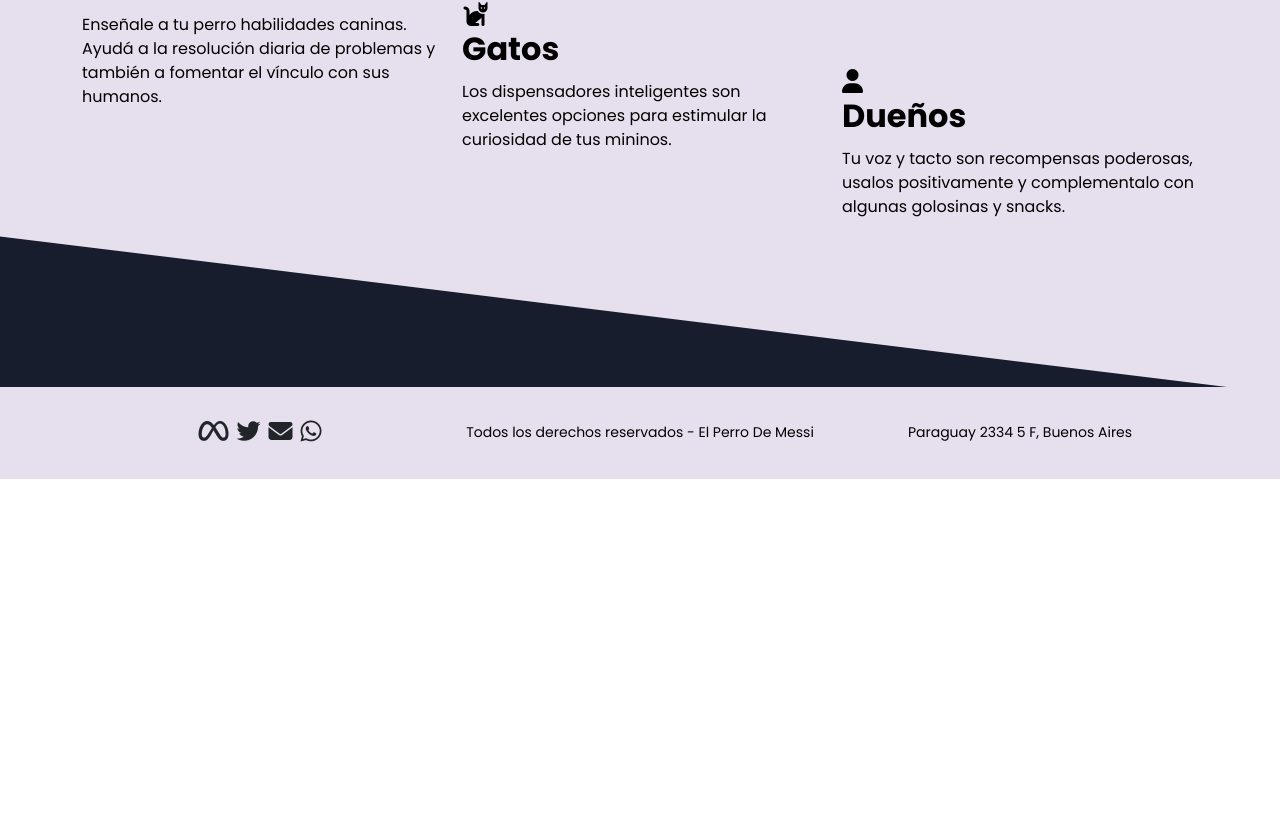
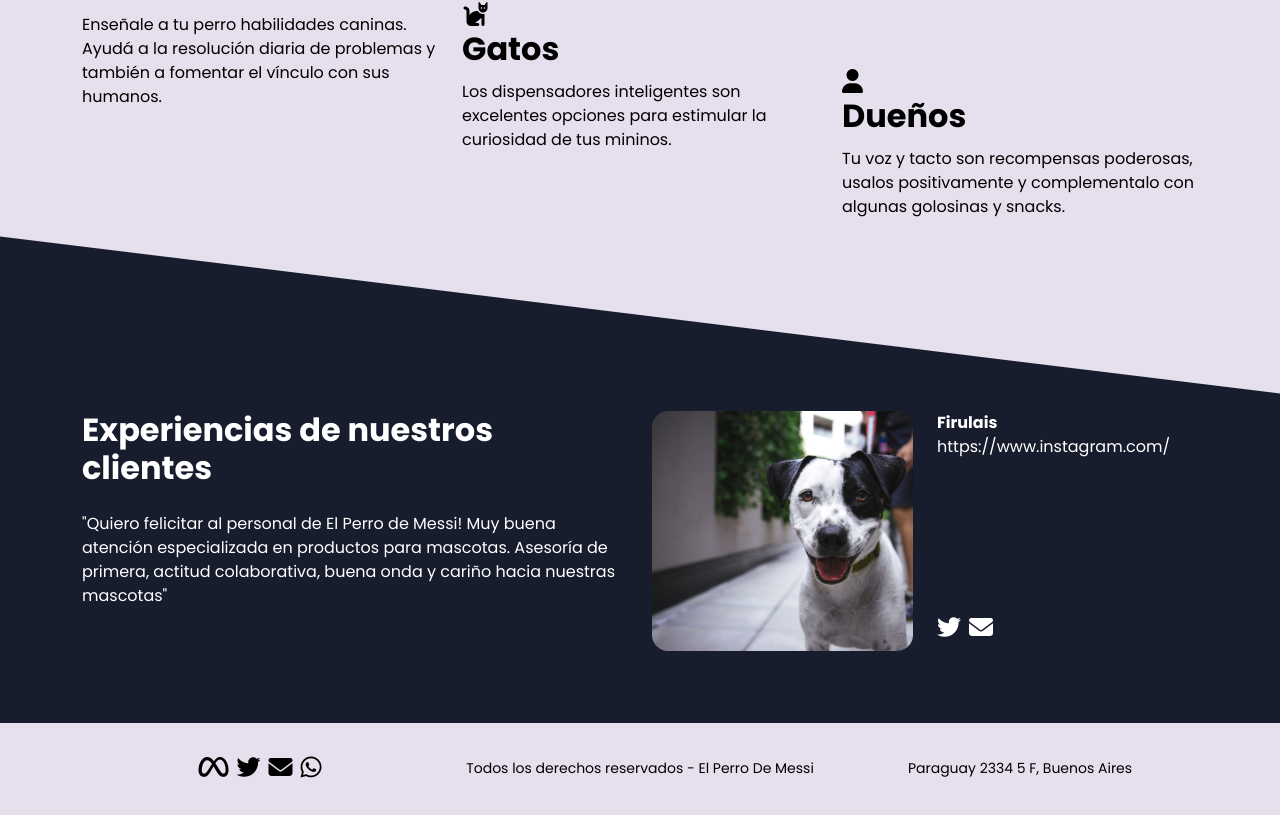
Before and after one commit to rjuarez1903/el-perro-de-messi, a Vue app: page / in a window 1280 px wide. Shown: the part 901-1716 px from the top of the page. Before the commit the page ends 1380 px from the top, so only its background shows below. Built offline with nearby package versions, Linux system fonts and the light colour scheme; a web font is replaced by a local one.

Commit message:
add clients component

```diff
--- /dev/null
+++ b/src/components/Clients.vue
@@ -0,0 +1,67 @@
+<template>
+   <div class="container py-5">
+        <div class="row">
+            <div class="col-md-12 col-lg-6">
+                <h2 class="mb-4 fw-bold" >Experiencias de nuestros clientes</h2>
+                <p>"Quiero felicitar al personal de El Perro de Messi! Muy buena atención especializada en productos para mascotas. Asesoría de primera, actitud colaborativa, buena onda y cariño hacia nuestras mascotas"</p>
+            </div>
+            <div class="col-md-6 col-lg-3">
+                <img src="../assets/dog.jpg" alt="Perro">
+            </div>
+            <div class="col-md-6 col-lg-3 d-flex flex-column">
+                <p class="fw-bold mb-0">Firulais</p>
+                <a href="https://www.instagram.com/" target="_blank" class="mt-0 instagram-link">https://www.instagram.com/</a>
+                <nav class="d-flex gap-3 mt-auto">
+                    <ul class="navbar-nav flex-row gap-2">
+                        <li class="nav-item">
+                            <SocialIcon
+                                urlTarget="https://www.twitter.com/"
+                                faIcon="fa-brands fa-twitter"
+                            />
+                        </li>
+                        <li class="nav-item">
+                            <SocialIcon
+                                urlTarget="mailto:perrito@gmail.com"
+                                faIcon="fa-solid fa-envelope"
+                            />
+                        </li>
+                    </ul>
+                </nav>
+            </div>
+        </div>
+    </div>
+</template>
+
+<script>
+    import SocialIcon from './SocialIcon.vue';
+
+    export default {
+        components: {
+            SocialIcon,
+        }
+    }
+</script>
+
+<style scoped>
+
+    a {
+        color: var(--claro) !important;
+    }
+
+    .instagram-link {
+        text-decoration: none;
+    }
+
+    .instagram-link:hover {
+        color: var(--colorBoton) !important;
+    }
+
+
+    img {
+        width: 100%;
+        object-fit: cover;
+        height: 15rem;
+        border-radius: 1rem;
+        /* transition: .3s ease all; */
+    }
+</style>
--- a/src/components/Hero.vue
+++ b/src/components/Hero.vue
@@ -2,7 +2,7 @@
     <div class="container">
         <div class="row">
             <div class="col-md-6 col-lg-7 d-flex flex-column mb-5">
-                <h1><img class="img-titulo w-100" src="../assets/elperrodemessi.png" alt="elperrodemessi-titulo"></h1>
+                <h1><img class="img-titulo w-100" src="../assets/elperrodemessi.png" alt="El Perro de Messi Título"></h1>
                 <h2 class="descripcion mt-5">Hace más de 30 años nos dedicamos al cuidado de las mascotas. Las mascotas son nuestra pasión. Trabajamos todos los días para mejorar su calidad de vida, como así también la relación con sus tutores mediante el traspaso de información útil y la recomendación de productos adecuados.</h2>
                 <nav>
                     <ul class="navbar-nav">
--- a/src/components/SocialIcon.vue
+++ b/src/components/SocialIcon.vue
@@ -1,6 +1,6 @@
 <template>
     <a :href="urlTarget" target="_blank" class="nav-link">
-        <i :class="faIcon" class="social-icon text-dark"></i>
+        <i :class="faIcon" class="social-icon"></i>
     </a>
 </template>
 
@@ -19,6 +19,6 @@
     }
 
     .social-icon:hover {
-        color: var(--colorBoton) !important;
+        color: var(--colorBoton);
     }
 </style>
--- a/src/views/HomeView.vue
+++ b/src/views/HomeView.vue
@@ -5,17 +5,22 @@
     <section class="tips">
         <Tips />
     </section>
+    <section>
+        <Clients />
+    </section>
 
 </template>
 
 <script>
     import Hero from '@/components/Hero.vue';
     import Tips from '@/components/Tips.vue'
+    import Clients from '@/components/Clients.vue'
 
     export default {
         components: {
             Hero,
-            Tips
+            Tips,
+            Clients
         }
     }
 </script>
```
Also changed, not shown: src/assets/dog.jpg (added).
